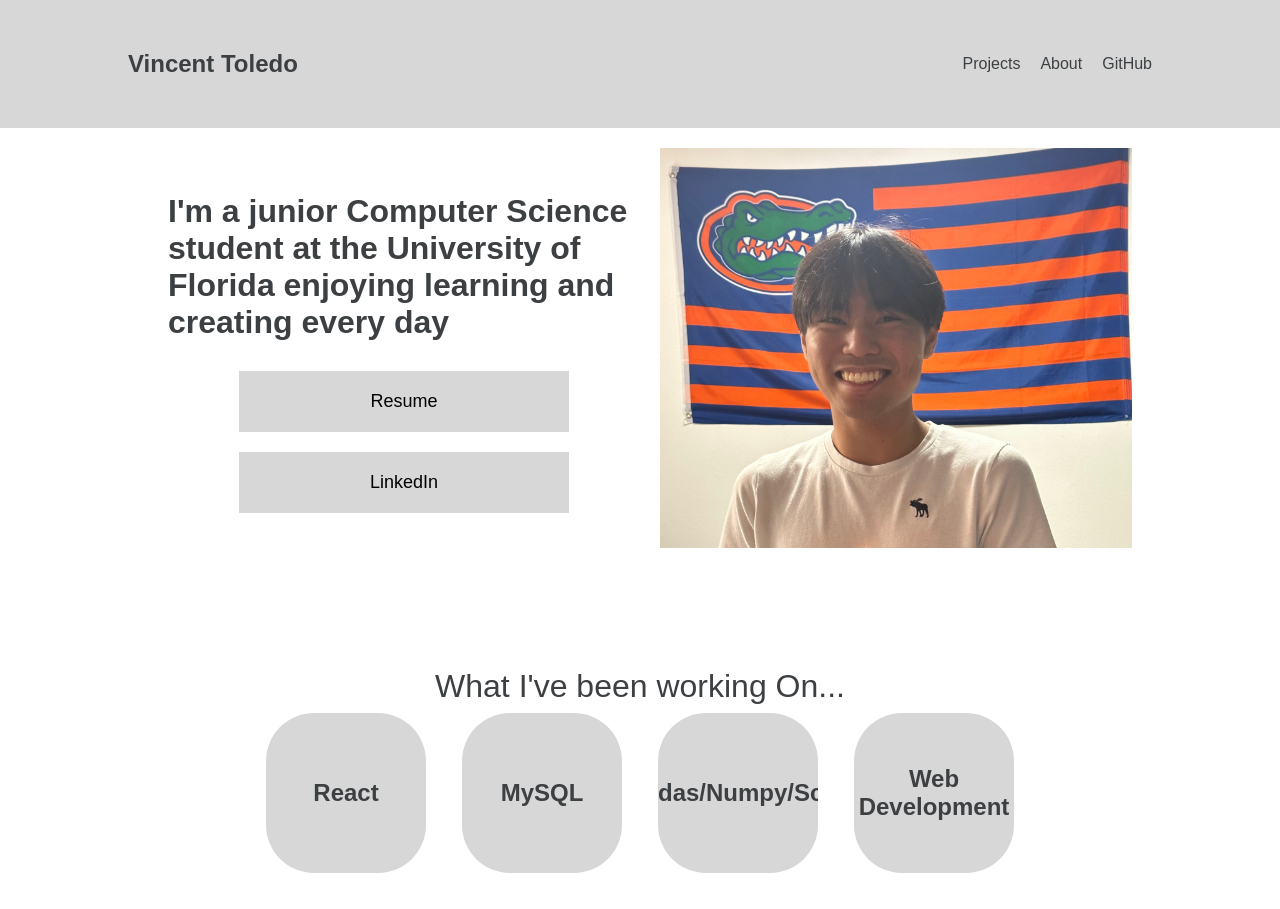
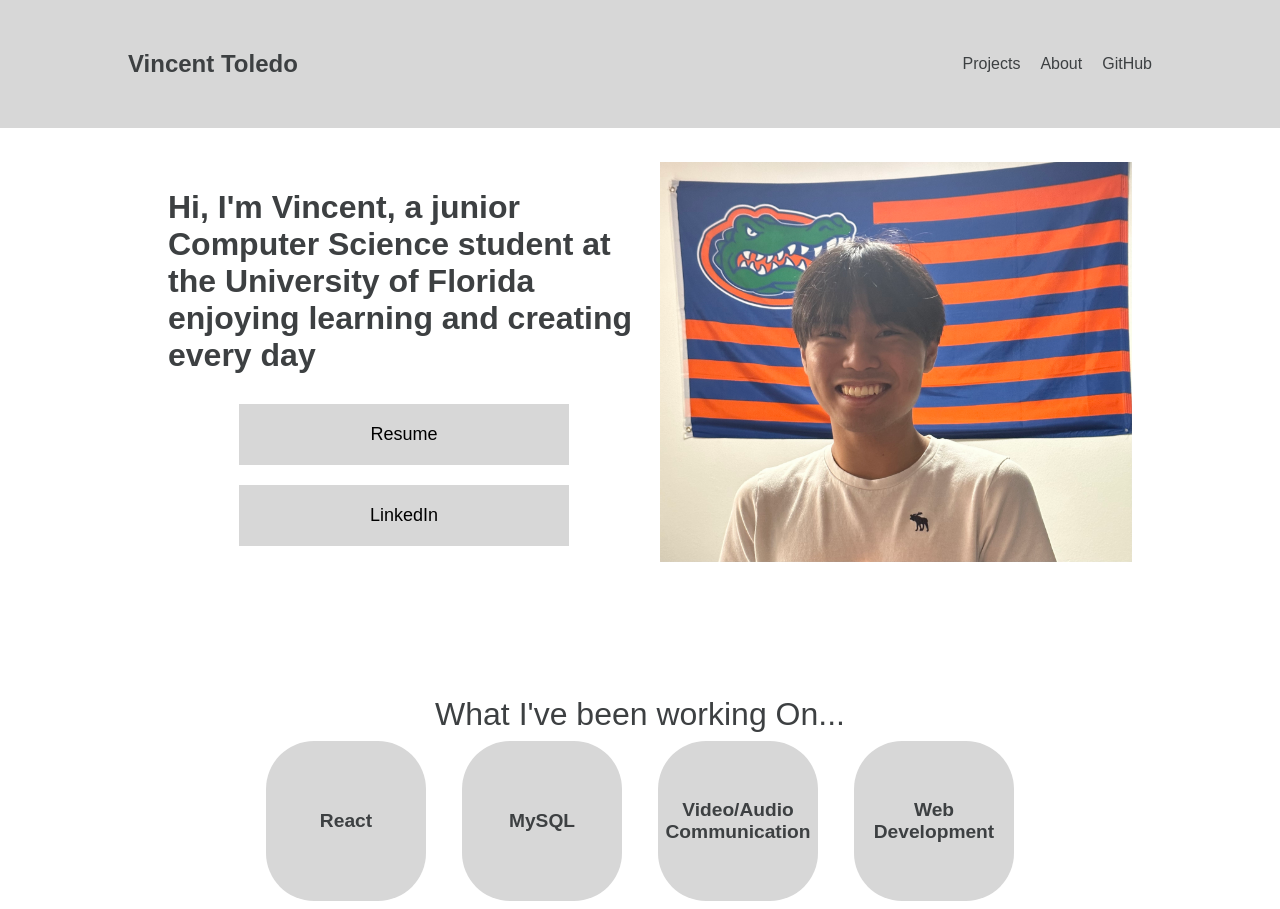
Before and after one commit to VincentTol/VincentTol.github.io, a React (Create React App) app: page / in a window 1280 px wide. Before the commit the page ends 881 px from the top, so only its background shows below. Built offline with nearby package versions, Linux system fonts and the light colour scheme.

Commit message:
fix UI size

```diff
--- a/src/Pages/Homepage.jsx
+++ b/src/Pages/Homepage.jsx
@@ -23,7 +23,8 @@ function HomePage(){
 
         <div className="content-container">
             <div className="content-column">
-                <h1 className="content-object">I'm a junior Computer Science student at the University of Florida enjoying learning and creating every day</h1>
+                <h1 className="content-object">Hi, I'm Vincent,
+                    a junior Computer Science student at the University of Florida enjoying learning and creating every day</h1>
                 <button className="topButton" onClick={() => window.open("https://docs.google.com/document/d/14PotatEH3dJ2eddbPPSXY1aafgluxUvh/edit?usp=drive_link&ouid=105749632575768178748&rtpof=true&sd=true", "_blank")}>
                 Resume
                 </button>
@@ -43,7 +44,7 @@ function HomePage(){
         <div className="flexContainerRow">
             <p className="projectObject">React</p>
             <p className="projectObject">MySQL</p>
-            <p className="projectObject">Pandas/Numpy/SciKit</p>
+            <p className="projectObject">Video/Audio Communication</p>
             <p className="projectObject">Web Development</p>
         </div>
     </div>
--- a/src/index.css
+++ b/src/index.css
@@ -57,7 +57,7 @@ body {
 
   cursor: pointer;
 
-  font-size: 1.5rem;
+  font-size: 1.2rem;
   font-weight: bold;
 }
 
```
